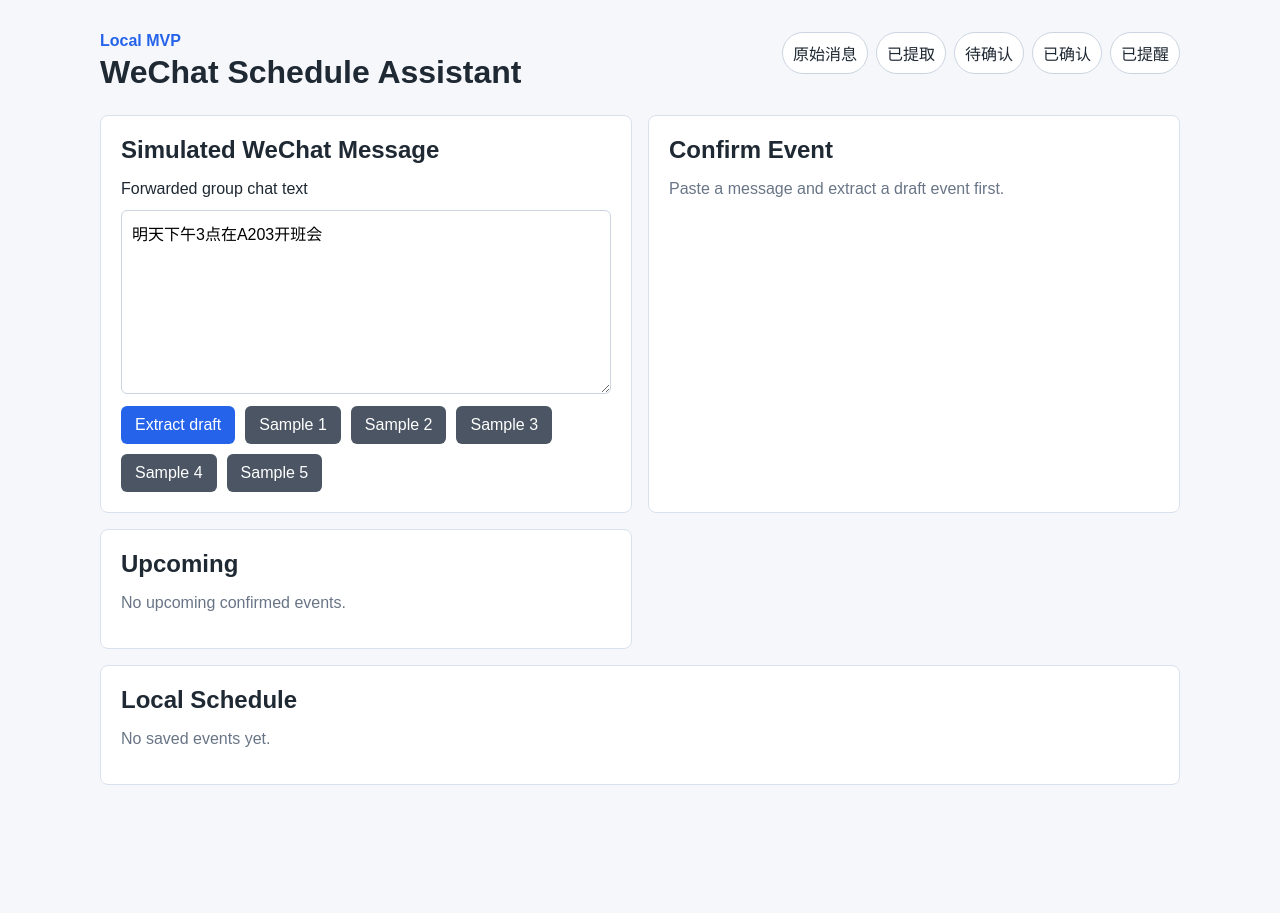
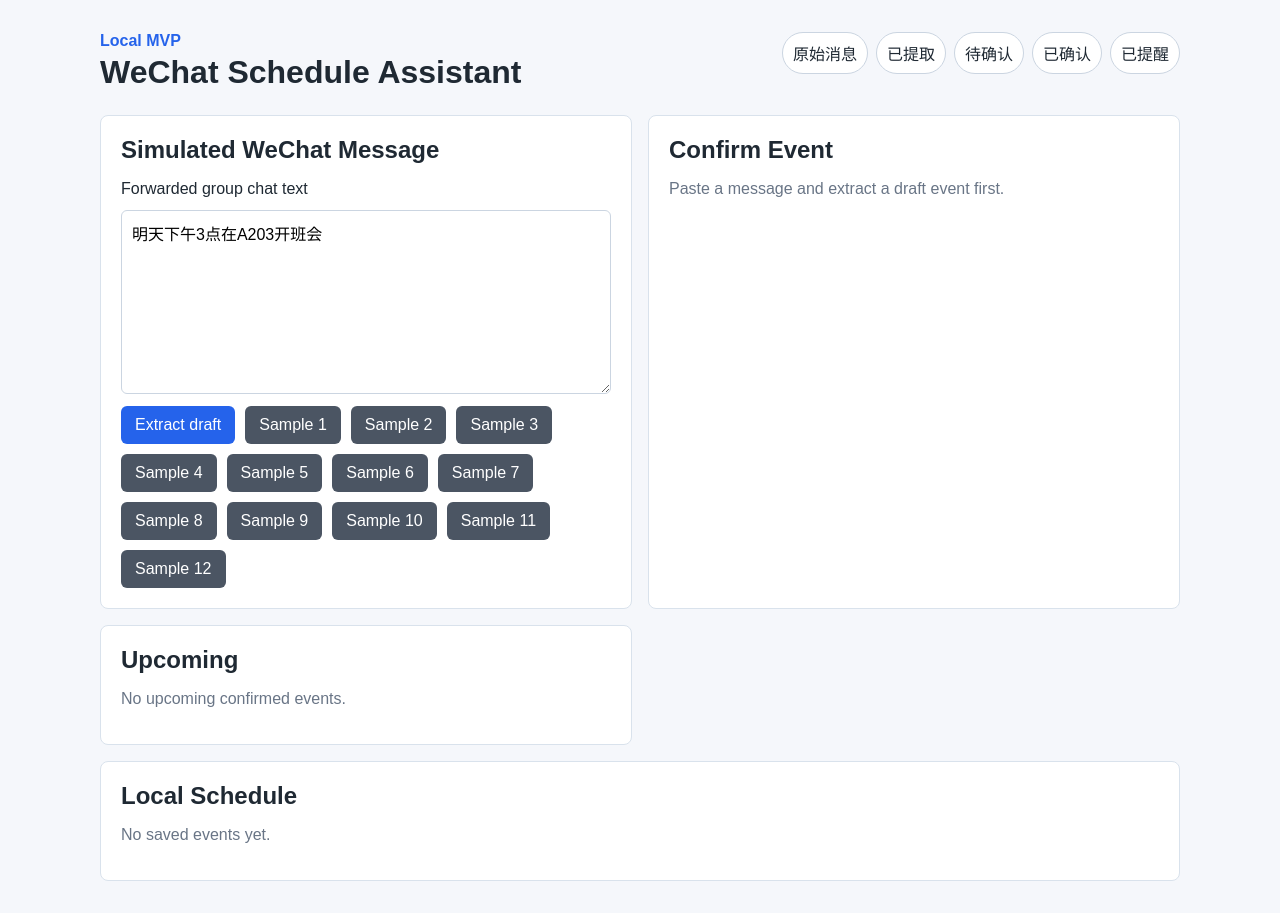
Before and after one commit to xiajibaqide/wechat-schedule-assistant, a React (Vite) app: page / in a window 1280 px wide. Before the commit the page ends 817 px from the top, so only its background shows below. Built offline with nearby package versions, Linux system fonts and the light colour scheme.

Commit message:
add manual MVP test checklist

```diff
--- a/src/data/sampleMessages.js
+++ b/src/data/sampleMessages.js
@@ -1,7 +1,14 @@
 export const sampleMessages = [
   '明天下午3点在A203开班会',
+  '后天上午10点在图书馆门口集合',
+  '本周日20:00社团活动',
+  '下周一下午2点考试',
+  '下周三18:30训练',
+  '5月30日19:00数据库课程答疑',
+  '明晚7点项目讨论',
+  '今晚8点线上小组讨论',
   '周六晚上7点篮球训练',
-  '5月30日19:00数据库课程答疑',
-  '今晚8点线上小组讨论',
-  '后天上午10点在图书馆门口集合',
+  '后天下午2点在操场集合',
+  '大家今天中午吃什么',
+  '记得参加活动',
 ];
```
Also changed, not shown: 1 other file (tests, documents, lock files or other folders).
